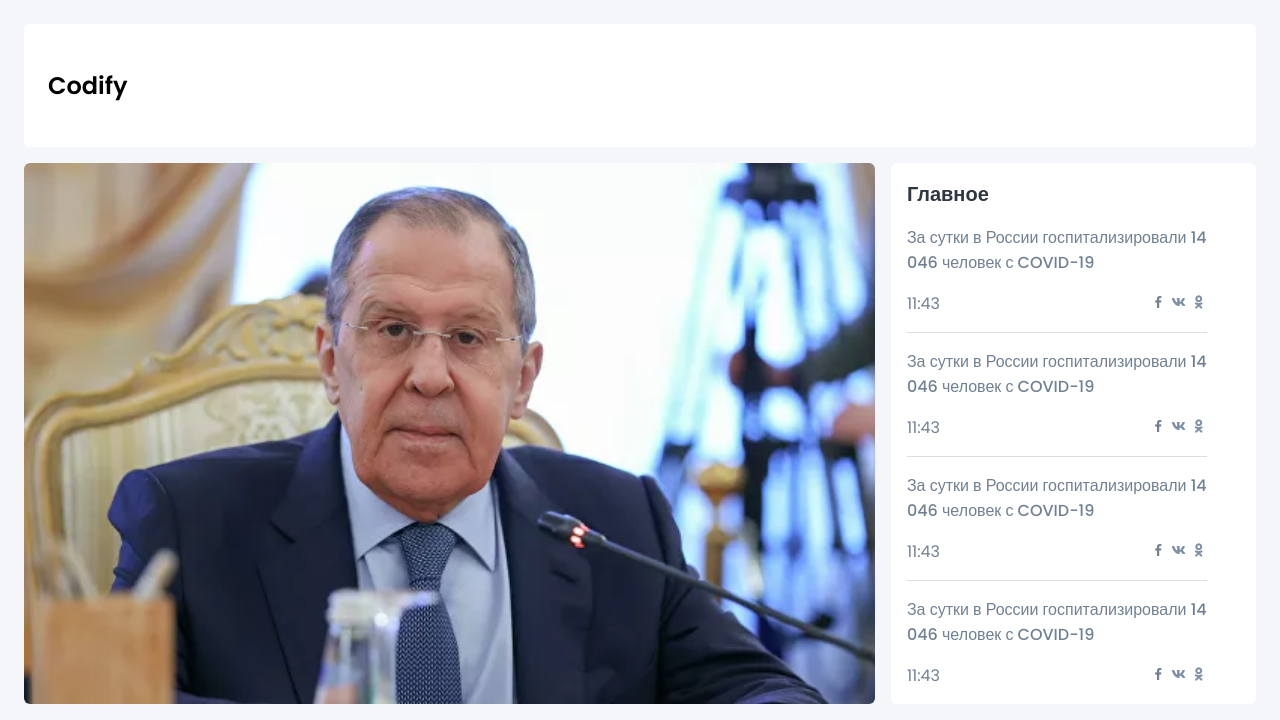
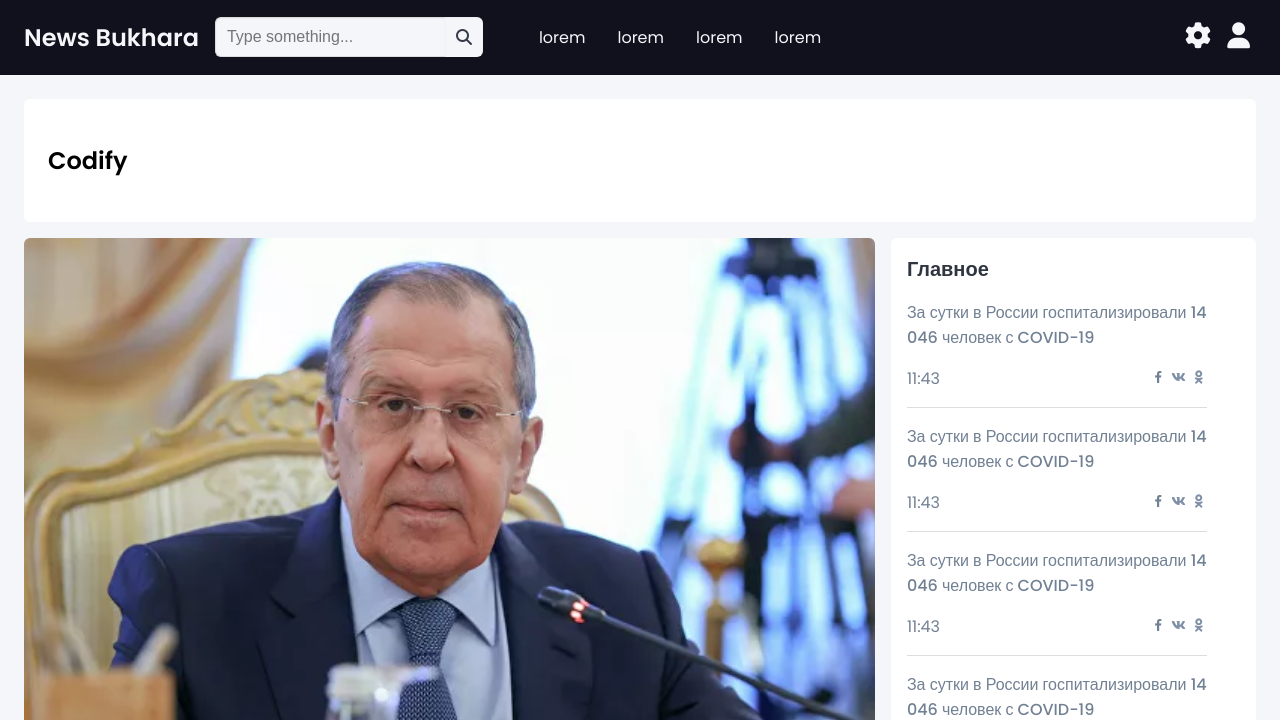
Before and after one commit to khamraevamir/news-blog, a Django app: page / in a window 1280 px wide. Shown: the top 720 px of the page. Run offline with Django 4.2, Linux system fonts and the light colour scheme; some libraries are stand-ins or nearby versions.

Commit message:
added navbar

```diff
--- /dev/null
+++ b/davi/pyvenv.cfg
@@ -0,0 +1,3 @@
+home = C:\Users\user\AppData\Local\Programs\Python\Python39
+include-system-site-packages = false
+version = 3.9.7
--- a/demo/app/static/css/style.css
+++ b/demo/app/static/css/style.css
@@ -117,3 +117,44 @@
 @media screen and (min-width: 992px) {
 
 }
+
+
+.btnOfNavbar{
+    background: none;
+    border: none;
+ }
+
+ .time{
+     opacity: 0.6;
+ }
+
+ .about{
+     opacity: 0.6;
+ }
+
+
+ .inputsearch {
+
+     border-top-left-radius: 6px;
+     border-bottom-left-radius: 6px;
+     color: #363636;
+     box-shadow: inset 0 0.0625em 0.125em rgb(10 10 10 / 5%);
+     border: 1px solid #dbdbdb;
+     border-right: none;
+     width: 100%;
+     font-size: 16px;
+     line-height: 1.5;
+     padding: 7px 11px;
+     outline: none;
+     height: 40px;
+ }
+
+ .btnsearch{
+     font-size: 16px;
+     line-height: 1.5;
+     padding: 7px 11px;
+     border-left: none;
+     border-top-right-radius: 6px;
+     border-bottom-right-radius: 6px;
+     box-shadow: inset 0 0.0625em 0.125em rgb(10 10 10 / 5%);
+ }
--- a/demo/app/templates/base.html
+++ b/demo/app/templates/base.html
@@ -197,6 +197,29 @@
        </div>
    </div>
 
+
+   <div class="bg-dark-ocean w-100 d-flex align-items-center justify-content-start px-4">
+    <h2 class="text-light ">News Bukhara</h2>
+    <form class="d-flex gap-0 mx-3">
+        <input placeholder="Type something..." class="inputsearch w-100 bg-light" type="text">
+        <button class="btn btn-light btnsearch"><i class="fas fa-search"></i></button>
+    </form>
+
+    <ul class="d-flex  text-light mx-4">
+        <li class="mx-3">lorem</li>
+        <li class="mx-3">lorem</li>
+        <li class="mx-3">lorem</li>
+        <li class="mx-3">lorem</li>
+    </ul>
+
+    <div class="ml-auto">
+        <button class="btnOfNavbar  text-light"><i class="fs-26 fas fa-cog"></i></button>
+        <button class="btnOfNavbar  text-light"><i class="fs-26 fas fa-user"></i></button>
+    </div>
+</div>
+
+
+
    <!-- Main -->
    <div class="home_content ">
     {% block content %}
```
Also changed, not shown: 2 other files.
